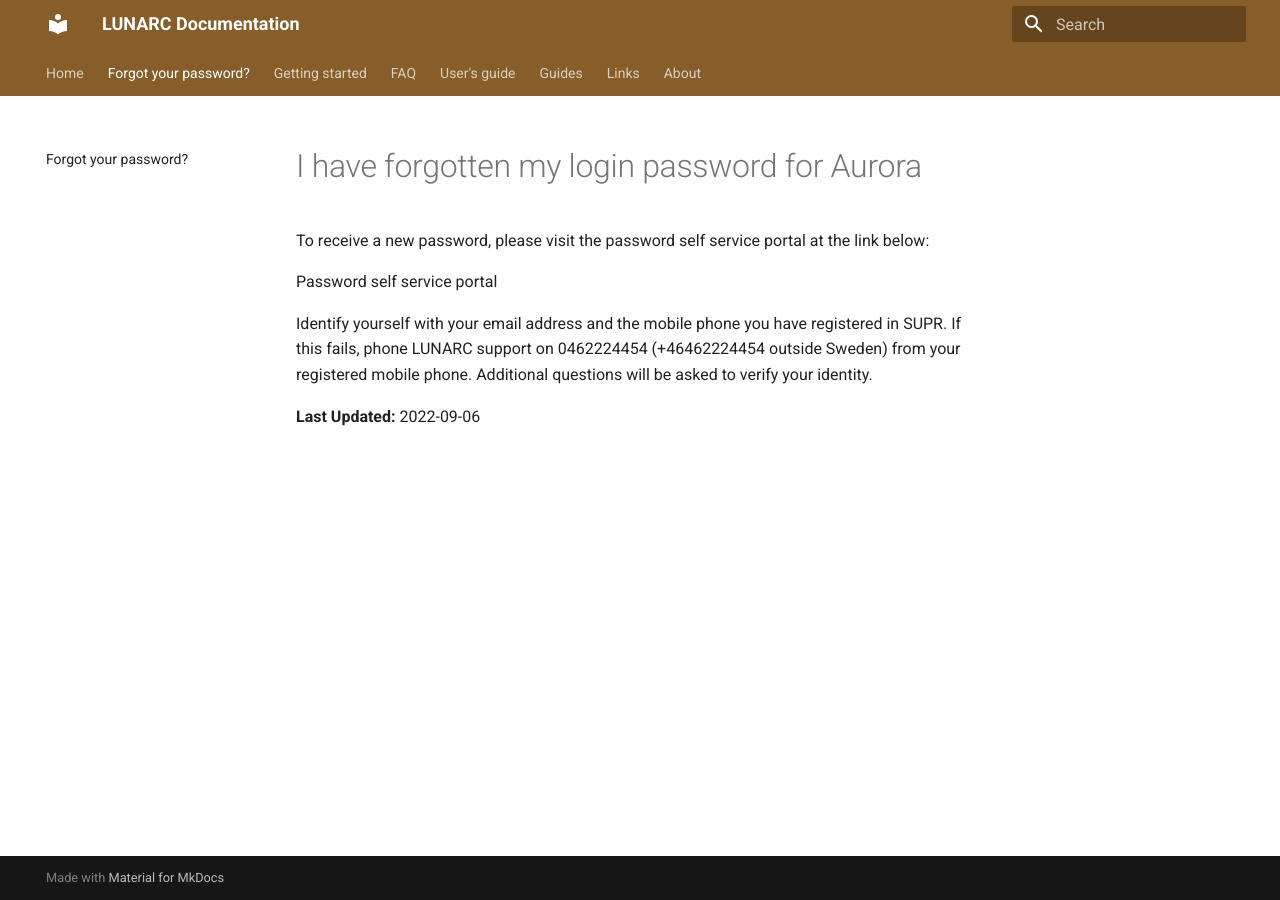
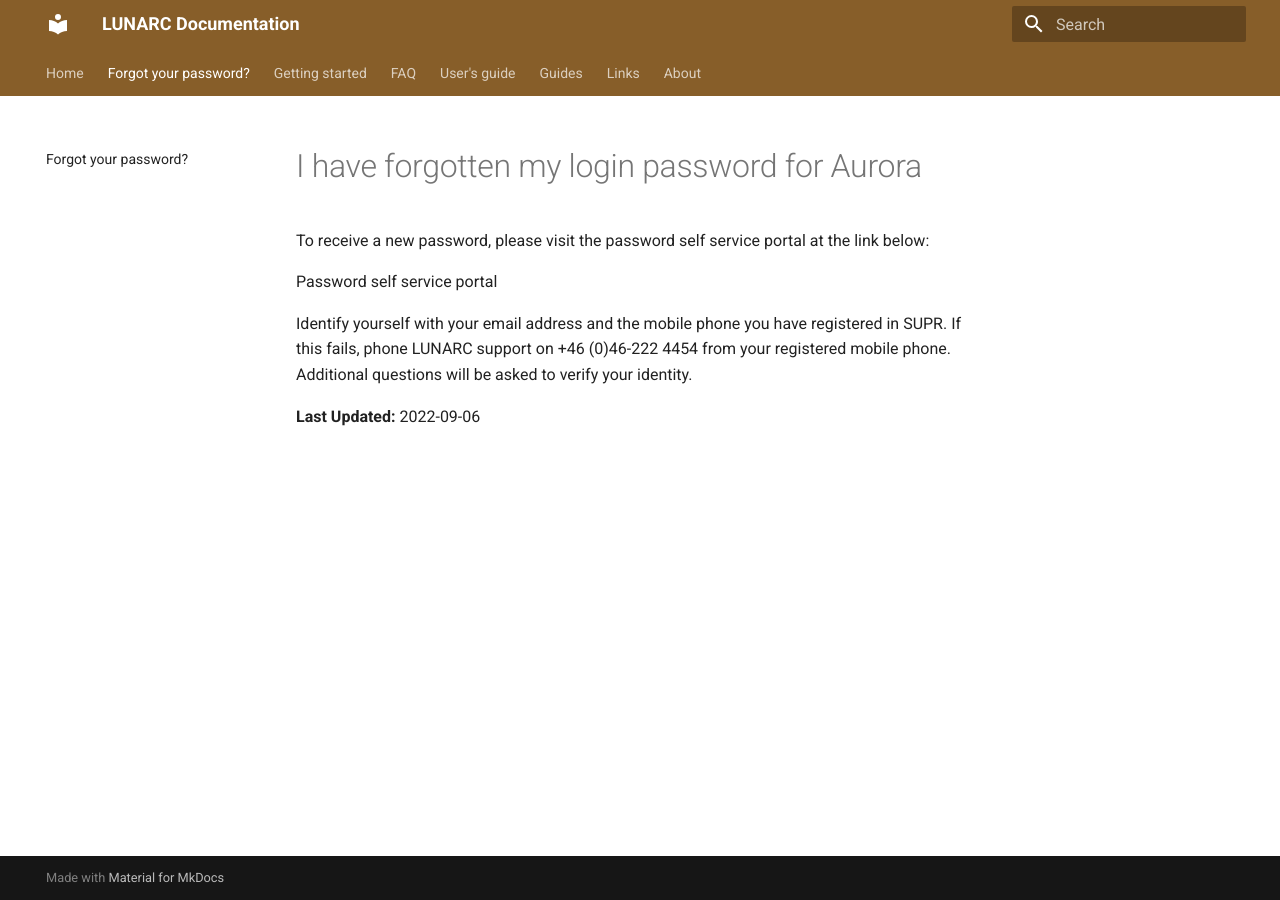
Before and after one commit to lunarc/lunarc_docs, an MkDocs documentation site: the page built from docs/intro/lost_password.md, in a window 1280 px wide. Built offline with MkDocs 1.6.1 and Material for MkDocs 9.7.7, drawn with Linux system fonts in a browser that asks for light colours.

Commit message:
more pw updates
updated and streamlined the phone in information

```diff
--- a/docs/intro/lost_password.md
+++ b/docs/intro/lost_password.md
@@ -4,7 +4,7 @@
 
 [Password self service portal](https://phenix3.lunarc.lu.se/pss)
 
-Identify yourself with your email address and the mobile phone you have registered in SUPR. If this fails, phone LUNARC support on 0462224454 (+46462224454 outside Sweden) from your registered mobile phone. Additional questions will be asked to verify your identity.
+Identify yourself with your email address and the mobile phone you have registered in SUPR. If this fails, phone LUNARC support on +46 (0)46-222 4454 from your registered mobile phone. Additional questions will be asked to verify your identity.
 
 **Last Updated:**
 2022-09-06
```
Also changed, not shown: docs/faq/faq_login.md (+1 -1 lines), docs/getting_started/login_password.md (+1 -1 lines).
